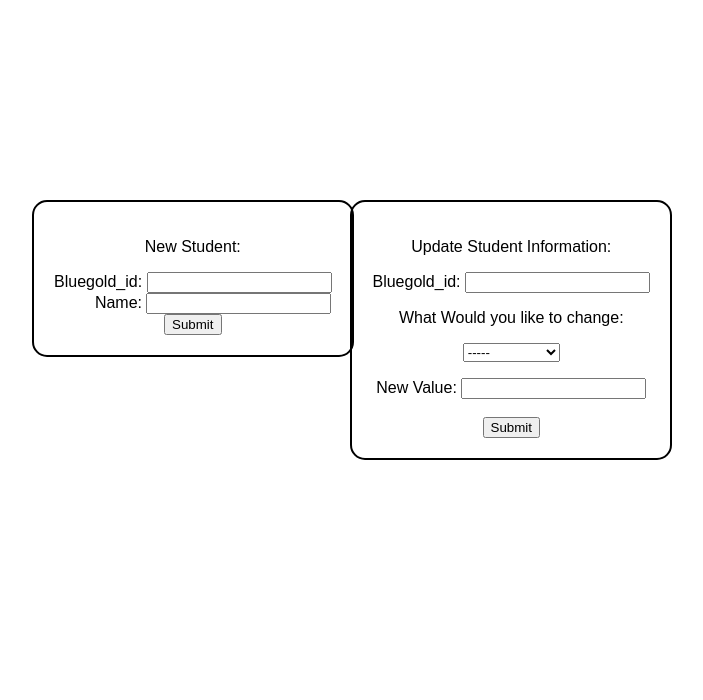
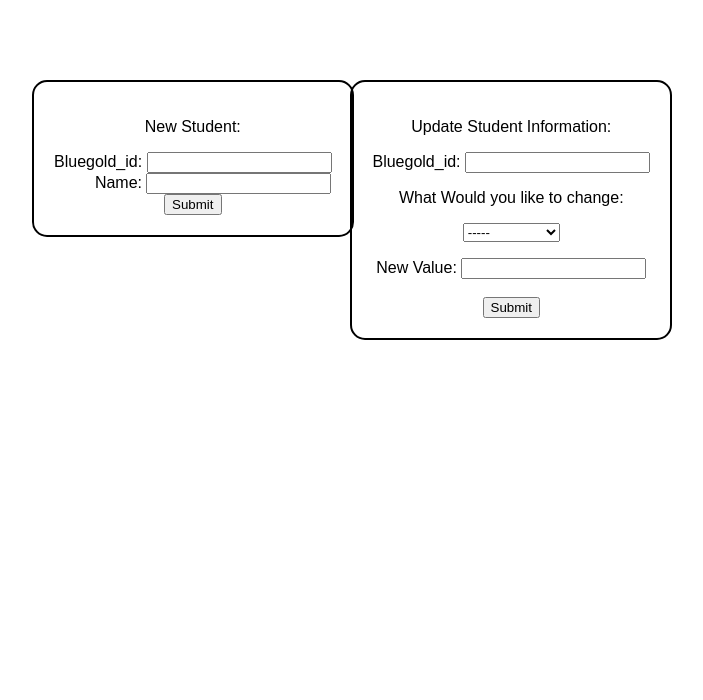
Before and after one commit to colten-codes/CS370, a PHP site: page /sInfo/facultyPage.php in a window 1280 px wide. Shown: the part 279-979 px from the top of the page, without its empty margins (288-991 px from the left). Run offline with PHP 8.4, Linux system fonts and the light colour scheme.

Commit message:
Update facultyPage.css

```diff
--- a/facultyPage.css
+++ b/facultyPage.css
@@ -11,7 +11,7 @@
 .addStudent{
     position: absolute;
     left:25vw;
-    top: 25vh;
+    top: 10vh;
     justify-content: center;
     text-align: center;
     border: 2px solid black;
@@ -21,10 +21,14 @@
 .updateStudent{
     position: absolute;
     right: 25vw;
-    top: 25vh;
+    top: 10vh;
     justify-content: center;
     text-align: center;
     border: 2px solid black;
     padding: 20px;
     border-radius: 15px;
 }
+.information{
+    position: absolute;
+    top: 50vh;
+}
```
